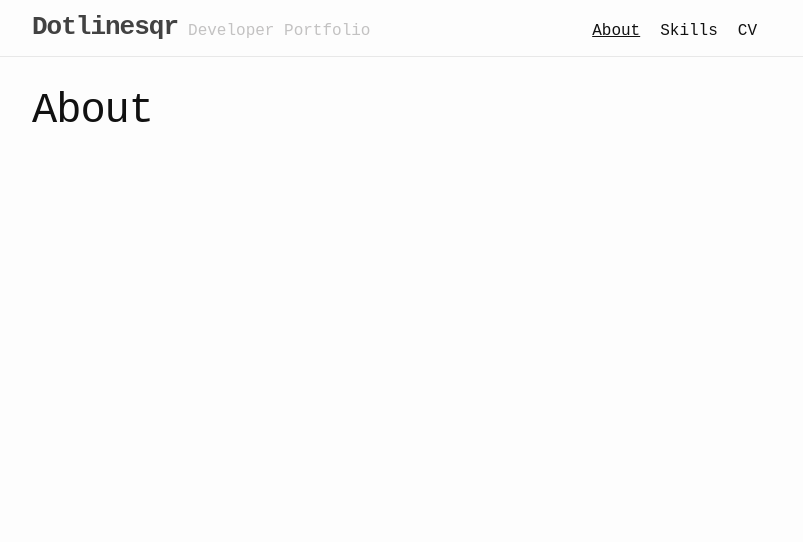
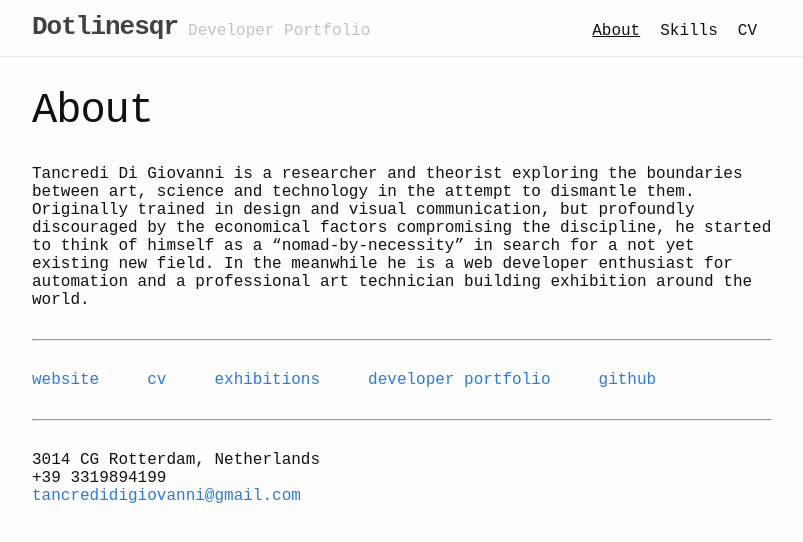
Before and after one commit to Tancre/Portfolio_Developer, a Jekyll site: the page built from about.markdown, in a window 1280 px wide. Shown: the top 542 px of the page, without its empty margins (238-1041 px from the left). Built offline with Jekyll 4.4.1, drawn with Linux system fonts in a browser that asks for light colours.

```diff
--- a/about.markdown
+++ b/about.markdown
@@ -5,7 +5,7 @@ permalink: /about/
 order: 1
 ---
 
-<!-- Tancredi Di Giovanni is a researcher and theorist exploring the boundaries between art, science and technology in the attempt to dismantle them. Originally trained in design and visual communication, but profoundly discouraged by the economical factors compromising the discipline, he started to think of himself as a "nomad-by-necessity" in search for a not yet existing new field. In the meanwhile he is a web developer enthusiast for automation and a professional art technician building exhibition around the world.
+Tancredi Di Giovanni is a researcher and theorist exploring the boundaries between art, science and technology in the attempt to dismantle them. Originally trained in design and visual communication, but profoundly discouraged by the economical factors compromising the discipline, he started to think of himself as a "nomad-by-necessity" in search for a not yet existing new field. In the meanwhile he is a web developer enthusiast for automation and a professional art technician building exhibition around the world.
 
 <hr>
 
@@ -19,4 +19,4 @@ order: 1
 
 3014 CG Rotterdam, Netherlands<br>
 +39 3319894199<br>
-<a href = "mailto: tancredidigiovanni@gmail.com">tancredidigiovanni@gmail.com</a> -->
+<a href = "mailto: tancredidigiovanni@gmail.com">tancredidigiovanni@gmail.com</a>
--- a/skills.markdown
+++ b/skills.markdown
@@ -5,4 +5,4 @@ permalink: /skills/
 order: 2
 ---
 
-Tancredi Di Giovanni is a researcher and theorist exploring the boundaries between art, science and technology in the attempt to dismantle them. Originally trained in design and visual communication, but profoundly discouraged by the economical factors compromising the discipline, he started to think of himself as a "nomad-by-necessity" in search for a not yet existing new field. In the meanwhile he is a web developer enthusiast for automation and a professional art technician building exhibition around the world.
+<iframe src="https://tancre.github.io/skills_graph/" style="width: 100%; height: 500px;"></iframe>
```
